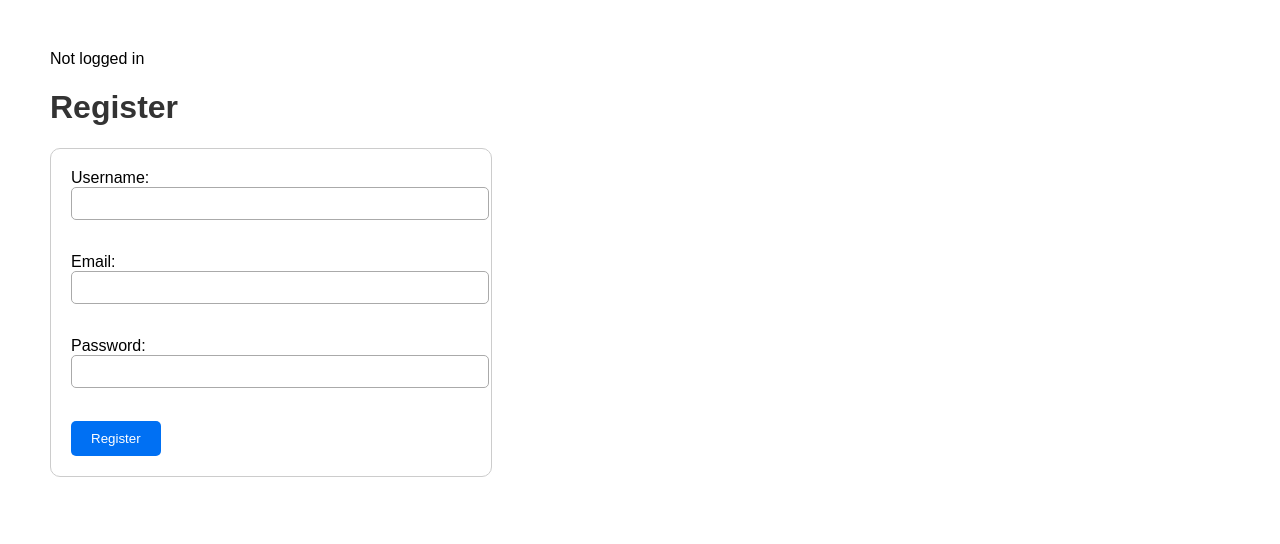
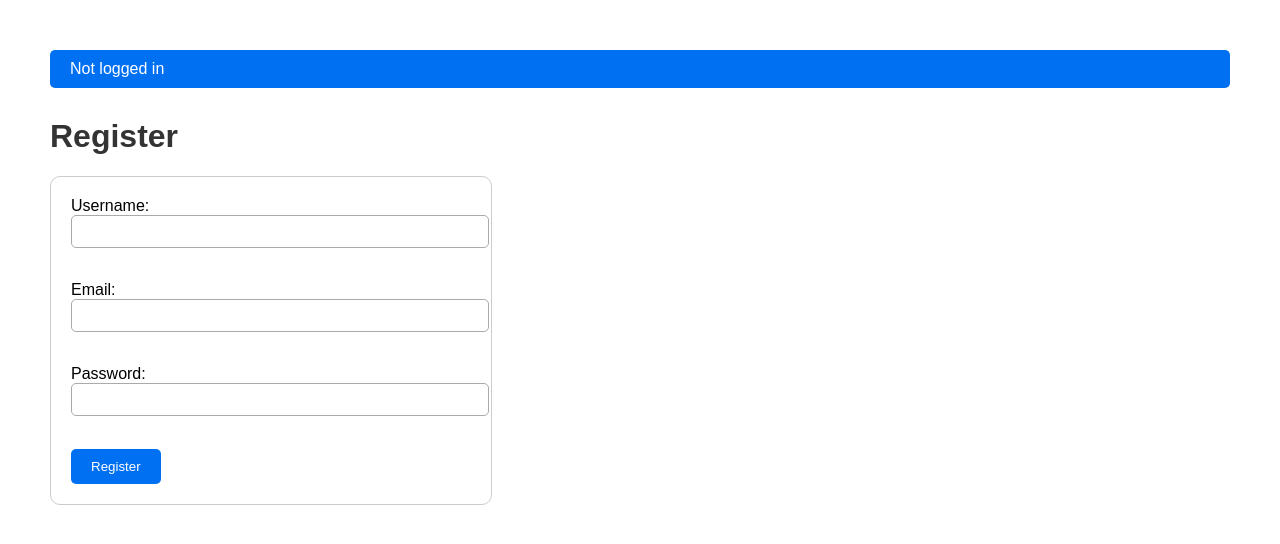
Before and after one commit to shahatul51-code/capstone, a plain HTML site: page register.html in a window 1280 px wide. Drawn offline with Linux system fonts and the light colour scheme.

Commit message:
Update style.css

```diff
--- a/style.css
+++ b/style.css
@@ -1,6 +1,14 @@
 body {
     font-family: Arial, sans-serif;
     margin: 50px;
+}
+
+nav {
+    background-color: #0070f3;
+    color: white;
+    padding: 10px 20px;
+    margin-bottom: 30px;
+    border-radius: 5px;
 }
 
 h1 {
```
